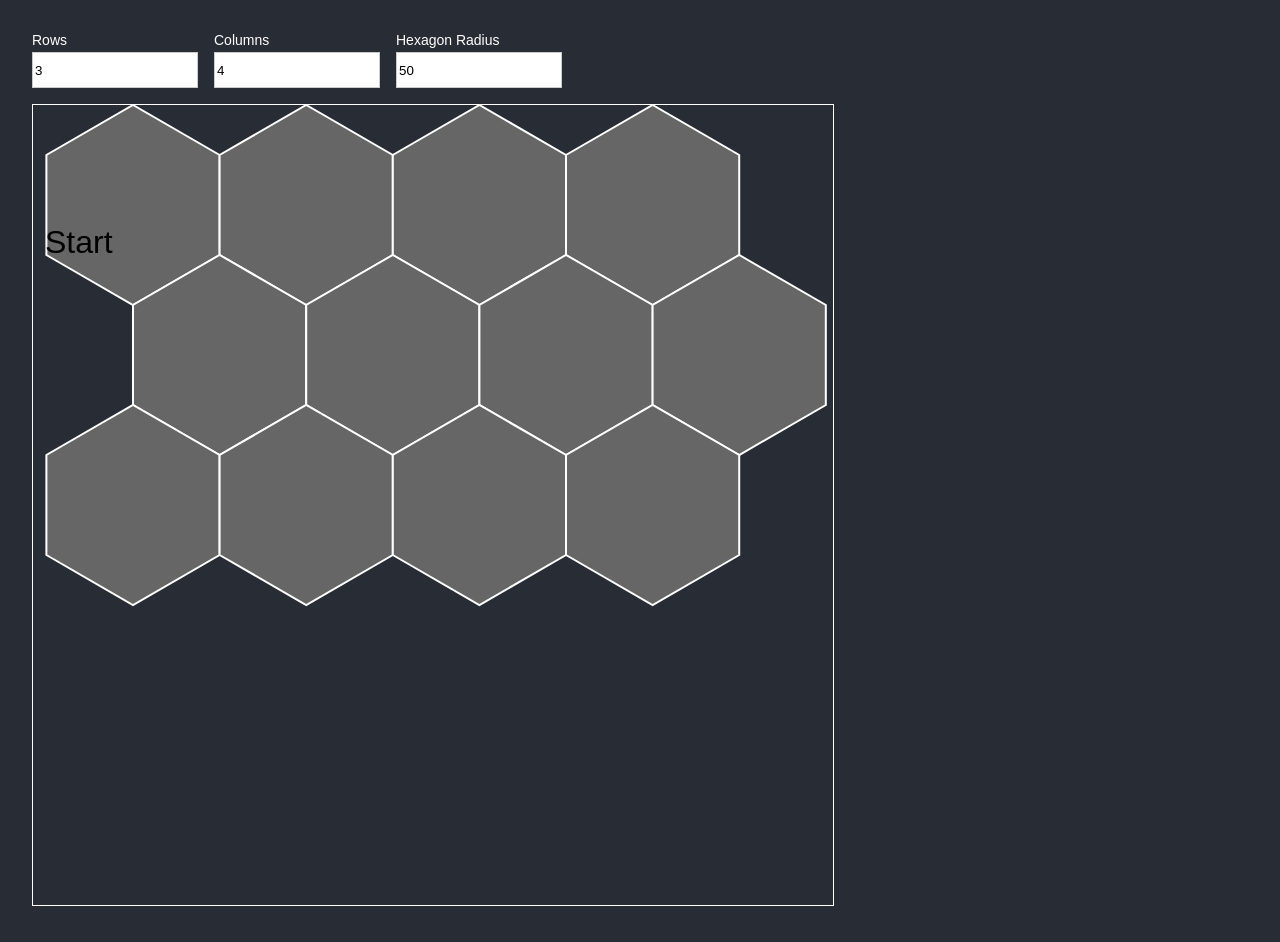
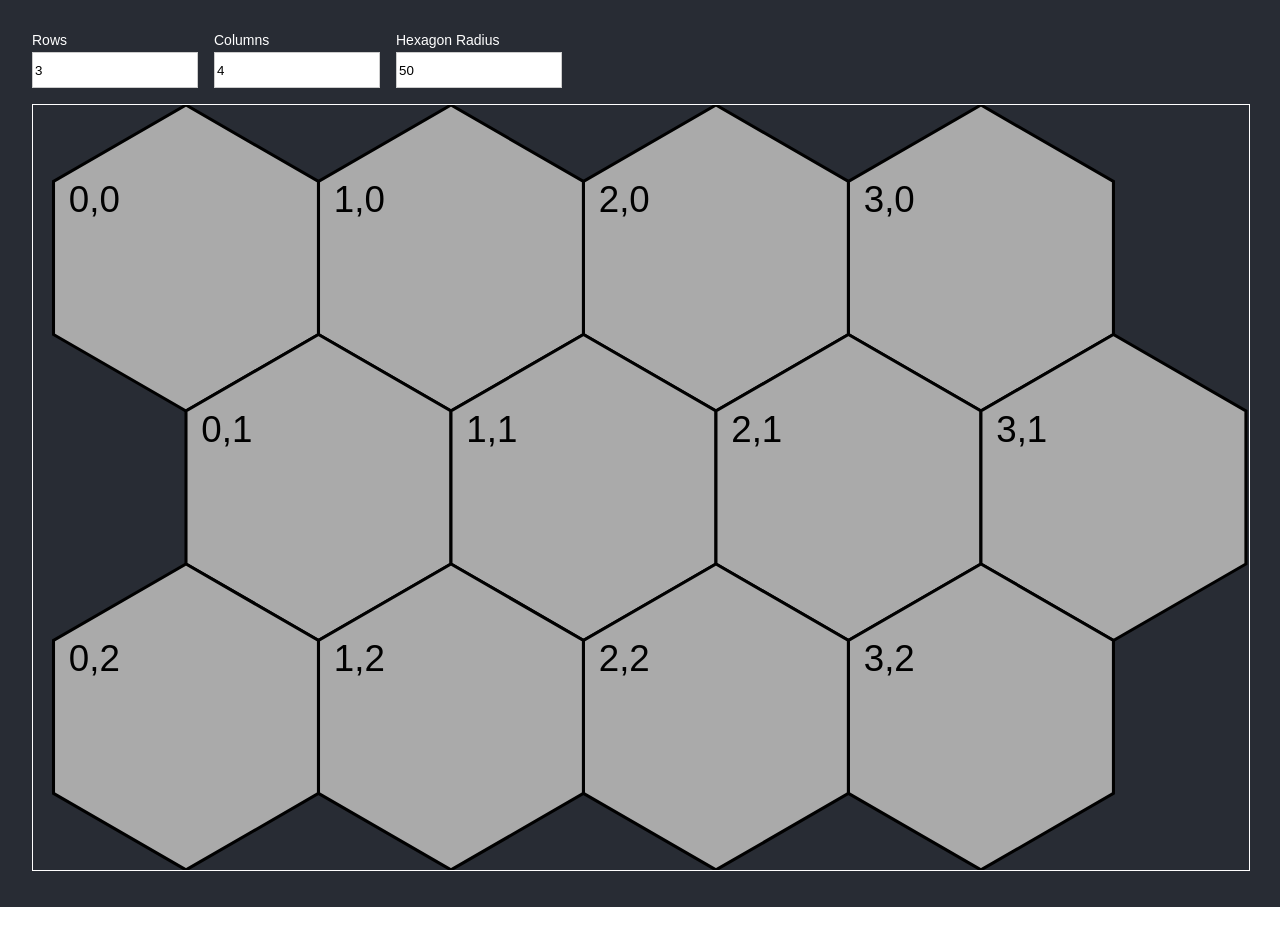
Before and after one commit to bdl101/hex-map-builder, a React (Create React App) app: page / in a window 1280 px wide. After the commit the page ends 907 px from the top, so only its background shows below. Built offline with nearby package versions, Linux system fonts and the light colour scheme.

Commit message:
first pass at labels

```diff
--- a/src/App.styles.tsx
+++ b/src/App.styles.tsx
@@ -37,7 +37,10 @@ export const InputContainer = styled.div`
 export const MapContainer = styled.div`
   svg {
     border: 1px solid #fff;
-    max-width: 800px;
     width: 100%;
+    text {
+      fill: #000;
+      font: 12px sans-serif;
+    }
   }
 `;
--- a/src/App.tsx
+++ b/src/App.tsx
@@ -10,6 +10,23 @@ const ANGLE = (2 * Math.PI) / 6;
 const DEFAULT_ROW_COUNT = 3;
 const DEFAULT_COLUMN_COUNT = 4;
 const DEFAULT_HEX_RADIUS = 50;
+
+// [A-Z]
+const UPPER_ALPHA_INDICES = Array.from(Array(26)).map((e, i) => i + 65);
+
+interface HexMapConfig {
+  rowCount: number;
+  columnCount: number;
+  hexRadius: number;
+}
+
+interface HexLabelData {
+  x: number;
+  y: number;
+  label: string;
+}
+
+type ConfigKey = keyof HexMapConfig;
 
 type Vertices = Array<[number, number]>;
 
@@ -34,12 +51,26 @@ const getSinglePath = (vertices: Vertices) => {
   }, `M ${vertices[5][0]} ${vertices[5][1]} `);
 };
 
+const prepareHexLabelData = (
+  vertices: Vertices,
+  columnIndex: number,
+  rowIndex: number,
+  hexRadius: number
+): HexLabelData => {
+  return {
+    x: vertices[4][0] + hexRadius / 10,
+    y: vertices[4][1] + hexRadius / 5,
+    label: `${columnIndex},${rowIndex}`,
+  };
+};
+
 const getVectorPaths = (
   columnCount: number,
   rowCount: number,
   hexagonRadius: number
-): string[] => {
+): { paths: string[]; labelData: HexLabelData[] } => {
   const paths: string[] = [];
+  const labelData: HexLabelData[] = [];
   for (let j = 0; j < rowCount; j++) {
     const columnOffset = hexagonRadius - hexagonRadius * Math.sin(ANGLE);
     const yCoordinate = hexagonRadius + 1.5 * j * hexagonRadius;
@@ -51,20 +82,14 @@ const getVectorPaths = (
         (j % 2) * (hexagonRadius - columnOffset);
       const vertices = getVertices(xCoordinate, yCoordinate, hexagonRadius);
       const path = getSinglePath(vertices);
+      const labelDataPoint = prepareHexLabelData(vertices, i, j, hexagonRadius);
       paths.push(path);
+      labelData.push(labelDataPoint);
     }
   }
 
-  return paths;
+  return { paths, labelData };
 };
-
-interface HexMapConfig {
-  rowCount: number;
-  columnCount: number;
-  hexRadius: number;
-}
-
-type ConfigKey = keyof HexMapConfig;
 
 const App = () => {
   const [config, setConfig] = useState<HexMapConfig>({
@@ -73,16 +98,29 @@ const App = () => {
     hexRadius: DEFAULT_HEX_RADIUS,
   });
 
-  const handleConfigChange = (configKey: ConfigKey, newValue: number) => {
-    setConfig({ ...config, [configKey]: newValue });
+  const handleConfigChange = (configKey: ConfigKey, newValue: string) => {
+    setConfig({ ...config, [configKey]: Number(newValue) });
   };
 
-  const paths = useMemo(() => {
+  const { paths, labelData } = useMemo(() => {
     return getVectorPaths(
       config.columnCount,
       config.rowCount,
       config.hexRadius
     );
+  }, [config]);
+
+  const mapViewBox = useMemo(() => {
+    const { rowCount, columnCount, hexRadius } = config;
+    const columnOffset = hexRadius - hexRadius * Math.sin(ANGLE);
+    const maxWidth =
+      2 * columnCount * hexRadius -
+      columnCount * 2 * columnOffset +
+      columnOffset +
+      (hexRadius - columnOffset) +
+      1;
+    const maxHeight = hexRadius / 2 + 1.5 * rowCount * hexRadius;
+    return `0 0 ${maxWidth} ${maxHeight}`;
   }, [config]);
 
   return (
@@ -94,11 +132,10 @@ const App = () => {
             id="row-controls"
             type="number"
             placeholder="3"
-            min={1}
+            min={2}
             value={config.rowCount}
             onChange={(e) => {
-              console.log(e.target.value);
-              // handleConfigChange('rowCount', (e.target.value))
+              handleConfigChange("rowCount", e.target.value);
             }}
           />
         </InputContainer>
@@ -108,8 +145,11 @@ const App = () => {
             id="column-controls"
             type="number"
             placeholder="4"
-            min={1}
+            min={2}
             value={config.columnCount}
+            onChange={(e) => {
+              handleConfigChange("columnCount", e.target.value);
+            }}
           />
         </InputContainer>
         <InputContainer>
@@ -120,23 +160,28 @@ const App = () => {
             placeholder="50"
             min={1}
             value={config.hexRadius}
+            onChange={(e) => {
+              handleConfigChange("hexRadius", e.target.value);
+            }}
           />
         </InputContainer>
       </Controls>
       <MapContainer>
-        <svg viewBox="0 0 400 400">
+        <svg viewBox={mapViewBox}>
           {paths.map((path, index) => (
-            <path
-              key={index}
-              d={path}
-              fill="#666"
-              stroke="white"
-              strokeWidth="1"
-            />
+            <g>
+              <path
+                key={index}
+                d={path}
+                fill="#aaa"
+                stroke="#000"
+                strokeWidth="1"
+              />
+              <text x={labelData[index].x} y={labelData[index].y}>
+                {labelData[index].label}
+              </text>
+            </g>
           ))}
-          <text x="6" y="74">
-            Start
-          </text>
         </svg>
       </MapContainer>
     </MainContainer>
```
